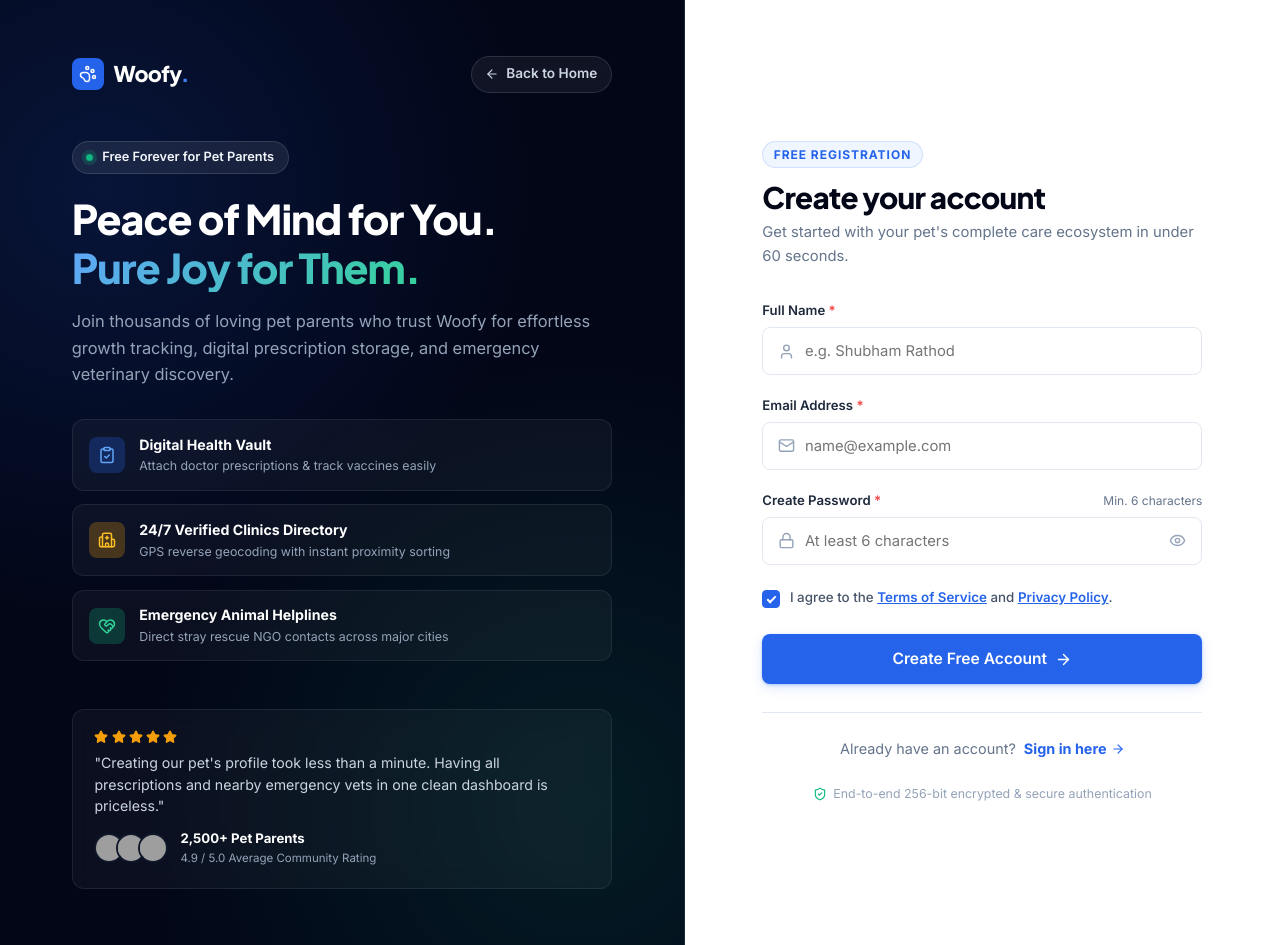
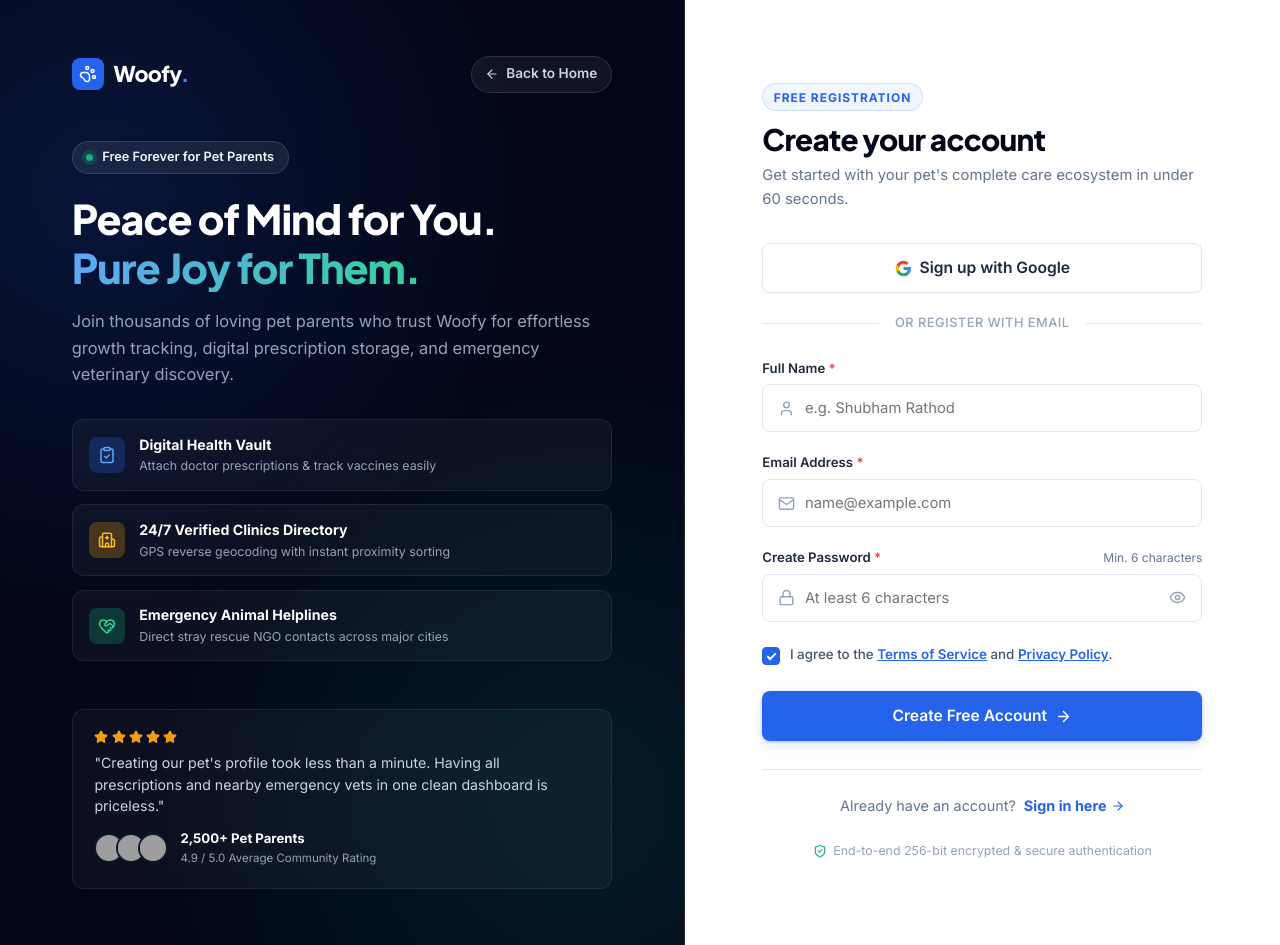
Before and after one commit to git-shubham-side/Woffy-, a Node server app: page /signup in a window 1280 px wide. Run offline with Node 20, Linux system fonts and the light colour scheme; some libraries are stand-ins or nearby versions; grey boxes are pictures that could not be loaded.

Commit message:
Oauth Added

```diff
--- a/src/Controllers/authController.js
+++ b/src/Controllers/authController.js
@@ -78,6 +78,179 @@
   }
   res.render("Login/login");
 };
+/**
+ * Helper to determine base application URL for Google callback
+ */
+const getAppBaseUrl = (req) => {
+  if (process.env.BASE_URL && process.env.BASE_URL.trim() !== "") {
+    return process.env.BASE_URL.trim().replace(/\/+$/, "");
+  }
+  const host = req.get("host") || `localhost:${process.env.PORT || 3000}`;
+  const protocol = req.protocol || "http";
+  return `${protocol}://${host}`;
+};
+
+/**
+ * GET: Initiate Google OAuth 2.0 Flow
+ */
+const getGoogleAuthRedirect = (req, res) => {
+  try {
+    const clientId = process.env.GOOGLE_CLIENT_ID ? process.env.GOOGLE_CLIENT_ID.trim() : "";
+    const clientSecret = process.env.GOOGLE_CLIENT_SECRET ? process.env.GOOGLE_CLIENT_SECRET.trim() : "";
+
+    if (!clientId || !clientSecret) {
+      req.flash(
+        "error",
+        "Google OAuth is not configured yet. Please set GOOGLE_CLIENT_ID and GOOGLE_CLIENT_SECRET in your .env file.",
+      );
+      return res.redirect("/api/login");
+    }
+
+    const appBaseUrl = getAppBaseUrl(req);
+    const callbackUrl = process.env.GOOGLE_CALLBACK_URL || `${appBaseUrl}/auth/google/callback`;
+
+    const rootUrl = "https://accounts.google.com/o/oauth2/v2/auth";
+    const options = {
+      redirect_uri: callbackUrl,
+      client_id: clientId,
+      access_type: "offline",
+      response_type: "code",
+      prompt: "select_account",
+      scope: [
+        "https://www.googleapis.com/auth/userinfo.profile",
+        "https://www.googleapis.com/auth/userinfo.email",
+        "openid",
+      ].join(" "),
+    };
+
+    const qs = new URLSearchParams(options);
+    return res.redirect(`${rootUrl}?${qs.toString()}`);
+  } catch (err) {
+    console.error("Google Auth Redirect Error:", err);
+    req.flash("error", "Could not initialize Google authentication.");
+    return res.redirect("/api/login");
+  }
+};
+
+/**
+ * GET: Handle Google OAuth 2.0 Callback
+ */
+const handleGoogleCallback = async (req, res) => {
+  try {
+    const { code, error } = req.query;
+
+    if (error) {
+      req.flash("error", `Google sign-in cancelled or denied (${error}).`);
+      return res.redirect("/api/login");
+    }
+
+    if (!code) {
+      req.flash("error", "No authorization code received from Google.");
+      return res.redirect("/api/login");
+    }
+
+    const clientId = process.env.GOOGLE_CLIENT_ID ? process.env.GOOGLE_CLIENT_ID.trim() : "";
+    const clientSecret = process.env.GOOGLE_CLIENT_SECRET ? process.env.GOOGLE_CLIENT_SECRET.trim() : "";
+
+    if (!clientId || !clientSecret) {
+      req.flash("error", "Google OAuth credentials are not configured in your environment.");
+      return res.redirect("/api/login");
+    }
+
+    const appBaseUrl = getAppBaseUrl(req);
+    const callbackUrl = process.env.GOOGLE_CALLBACK_URL || `${appBaseUrl}/auth/google/callback`;
+
+    // 1. Exchange authorization code for tokens
+    const tokenResponse = await fetch("https://oauth2.googleapis.com/token", {
+      method: "POST",
+      headers: { "Content-Type": "application/x-www-form-urlencoded" },
+      body: new URLSearchParams({
+        code,
+        client_id: clientId,
+        client_secret: clientSecret,
+        redirect_uri: callbackUrl,
+        grant_type: "authorization_code",
+      }),
+    });
+
+    const tokenData = await tokenResponse.json();
+
+    if (!tokenResponse.ok || !tokenData.access_token) {
+      console.error("Google Token Exchange Failed:", tokenData);
+      req.flash("error", "Failed to retrieve access token from Google.");
+      return res.redirect("/api/login");
+    }
+
+    // 2. Fetch Google User Profile
+    const userinfoResponse = await fetch("https://www.googleapis.com/oauth2/v3/userinfo", {
+      headers: {
+        Authorization: `Bearer ${tokenData.access_token}`,
+      },
+    });
+
+    const googleProfile = await userinfoResponse.json();
+
+    if (!userinfoResponse.ok || !googleProfile.email) {
+      console.error("Google UserInfo Fetch Failed:", googleProfile);
+      req.flash("error", "Failed to retrieve user profile from Google.");
+      return res.redirect("/api/login");
+    }
+
+    const email = googleProfile.email.toLowerCase().trim();
+    const googleId = googleProfile.sub;
+    const fullName = googleProfile.name || googleProfile.given_name || "Pet Parent";
+    const avatar = googleProfile.picture || null;
+
+    const adminEmail = (process.env.ADMIN_EMAIL || "rathodshubham7711@gmail.com").toLowerCase().trim();
+    const isCompanyAdmin = email === adminEmail;
+
+    // 3. Find or Create User
+    let user = await User.findOne({
+      $or: [{ googleId: googleId }, { email: email }],
+    });
+
+    if (user) {
+      let updated = false;
+      if (!user.googleId) {
+        user.googleId = googleId;
+        updated = true;
+      }
+      if (!user.avatar && avatar) {
+        user.avatar = avatar;
+        updated = true;
+      }
+      if (isCompanyAdmin && (!user.isAdmin || user.role !== "admin")) {
+        user.isAdmin = true;
+        user.role = "admin";
+        updated = true;
+      }
+      if (updated) {
+        await user.save();
+      }
+    } else {
+      user = await User.create({
+        fullName: fullName.trim(),
+        email: email,
+        googleId: googleId,
+        avatar: avatar,
+        authProvider: "google",
+        role: isCompanyAdmin ? "admin" : "user",
+        isAdmin: isCompanyAdmin,
+      });
+    }
+
+    // 4. Establish Session
+    req.session.userId = user._id.toString();
+    req.flash("success", `Welcome, ${user.fullName}! Signed in with Google.`);
+
+    const destination = user.isAdmin || user.role === "admin" ? "/admin/hospitals" : "/api/dashboard";
+    return res.redirect(destination);
+  } catch (err) {
+    console.error("Google Callback Error:", err);
+    req.flash("error", "Google authentication failed. Please try again.");
+    return res.redirect("/api/login");
+  }
+};
 
 /**
  * POST: Handle User Login
@@ -96,6 +269,14 @@
     });
     if (!user) {
       req.flash("error", "Invalid email or password.");
+      return res.redirect("/api/login");
+    }
+
+    if (!user.password) {
+      req.flash(
+        "error",
+        "This account was registered using Google. Please click 'Continue with Google' to sign in.",
+      );
       return res.redirect("/api/login");
     }
 
@@ -383,6 +564,8 @@
   getLoginPage,
   postLogin,
   logout,
+  getGoogleAuthRedirect,
+  handleGoogleCallback,
   getForgotPasswordPage,
   postForgotPassword,
   getResetPasswordWithTokenPage,
--- a/src/public/Signup/signup.css
+++ b/src/public/Signup/signup.css
@@ -722,6 +722,57 @@
   transform: translateY(-1px);
 }
 
+/* Google OAuth Social Button */
+.btn-google {
+  background-color: #ffffff;
+  color: var(--slate-800) !important;
+  border: 1px solid var(--border-subtle);
+  box-shadow: var(--shadow-xs);
+  margin-bottom: 1.25rem;
+  text-decoration: none;
+}
+
+.btn-google:hover {
+  background-color: var(--slate-50);
+  border-color: var(--border-medium);
+  color: var(--slate-950) !important;
+  box-shadow: var(--shadow-sm);
+  transform: translateY(-1px);
+}
+
+.btn-google:active {
+  transform: translateY(0);
+}
+
+.google-svg-icon {
+  width: 20px;
+  height: 20px;
+  flex-shrink: 0;
+}
+
+/* OAuth Divider */
+.oauth-divider {
+  display: flex;
+  align-items: center;
+  gap: 1rem;
+  margin-bottom: 1.5rem;
+}
+
+.oauth-divider .divider-line {
+  flex: 1;
+  height: 1px;
+  background-color: var(--border-subtle);
+}
+
+.oauth-divider .divider-text {
+  font-size: 0.8rem;
+  font-weight: 500;
+  color: var(--slate-400);
+  text-transform: uppercase;
+  letter-spacing: 0.04em;
+  white-space: nowrap;
+}
+
 .btn-full {
   width: 100%;
 }
--- a/src/views/Signup/signup.ejs
+++ b/src/views/Signup/signup.ejs
@@ -151,6 +151,24 @@
           <!-- Flash Notification Messages -->
           <%- include('../partials/flash-messages') %>
 
+          <!-- Google OAuth Quick Button -->
+          <a href="/auth/google" class="btn btn-google btn-full btn-lg" id="googleSignupBtn" aria-label="Sign up with Google">
+            <svg class="google-svg-icon" viewBox="0 0 24 24" width="20" height="20" aria-hidden="true">
+              <path fill="#4285F4" d="M22.56 12.25c0-.78-.07-1.53-.2-2.25H12v4.26h5.92c-.26 1.37-1.04 2.53-2.21 3.31v2.77h3.57c2.08-1.92 3.28-4.74 3.28-8.09z"/>
+              <path fill="#34A853" d="M12 23c2.97 0 5.46-.98 7.28-2.66l-3.57-2.77c-.98.66-2.23 1.06-3.71 1.06-2.86 0-5.29-1.93-6.16-4.53H2.18v2.84C3.99 20.53 7.7 23 12 23z"/>
+              <path fill="#FBBC05" d="M5.84 14.09c-.22-.66-.35-1.36-.35-2.09s.13-1.43.35-2.09V7.06H2.18C1.43 8.55 1 10.22 1 12s.43 3.45 1.18 4.94l2.85-2.22.81-.63z"/>
+              <path fill="#EA4335" d="M12 5.38c1.62 0 3.06.56 4.21 1.64l3.15-3.15C17.45 2.09 14.97 1 12 1 7.7 1 3.99 3.47 2.18 7.06l3.66 2.84c.87-2.6 3.3-4.52 6.16-4.52z"/>
+            </svg>
+            <span>Sign up with Google</span>
+          </a>
+
+          <!-- Social Divider -->
+          <div class="oauth-divider" aria-hidden="true">
+            <span class="divider-line"></span>
+            <span class="divider-text">or register with email</span>
+            <span class="divider-line"></span>
+          </div>
+
           <!-- Signup Form -->
           <form id="signupForm" method="POST" action="/api/signup" novalidate>
             <!-- Full Name Field -->
```
Also changed, not shown: src/Models/User.js (+19 -2 lines), src/Routes/authRoutes.js (+7 -0 lines), src/public/Login/login.css (+51 -0 lines), src/views/Login/login.ejs (+18 -0 lines), README.md, 1 other file.
